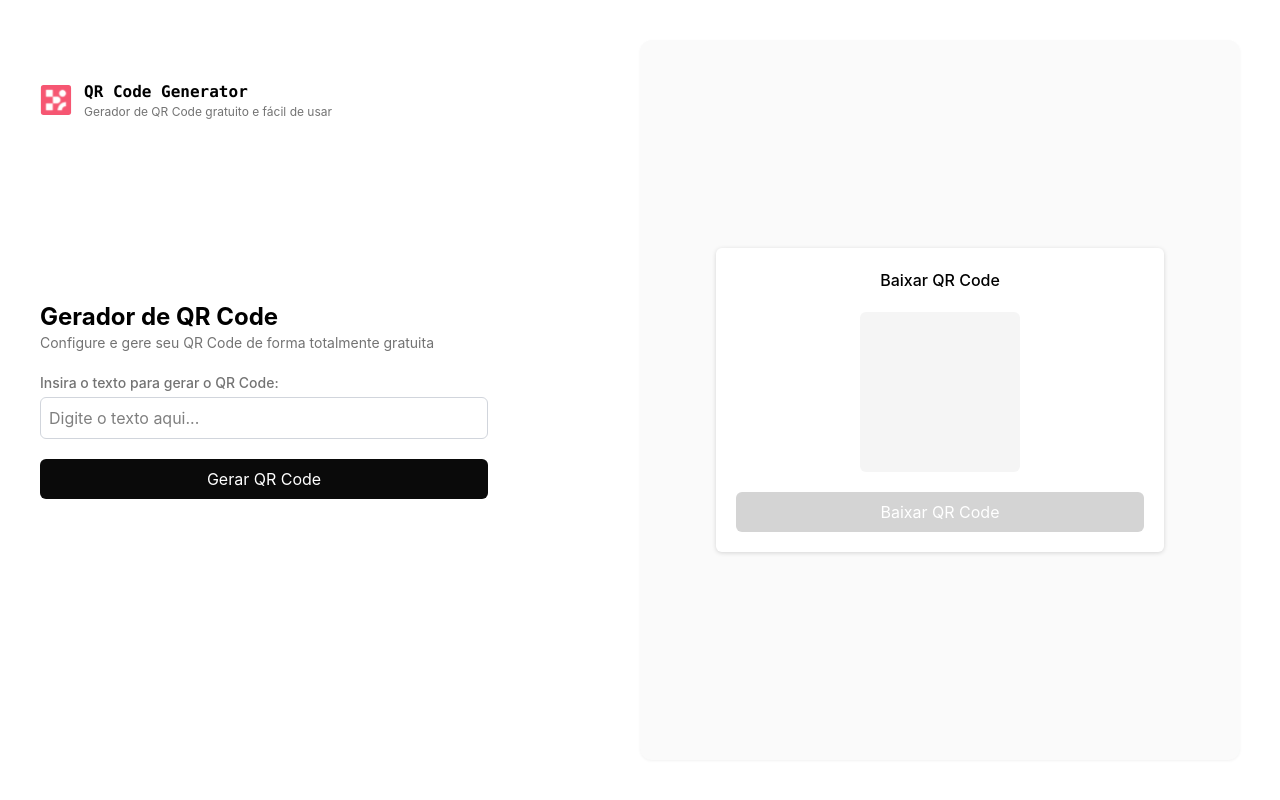
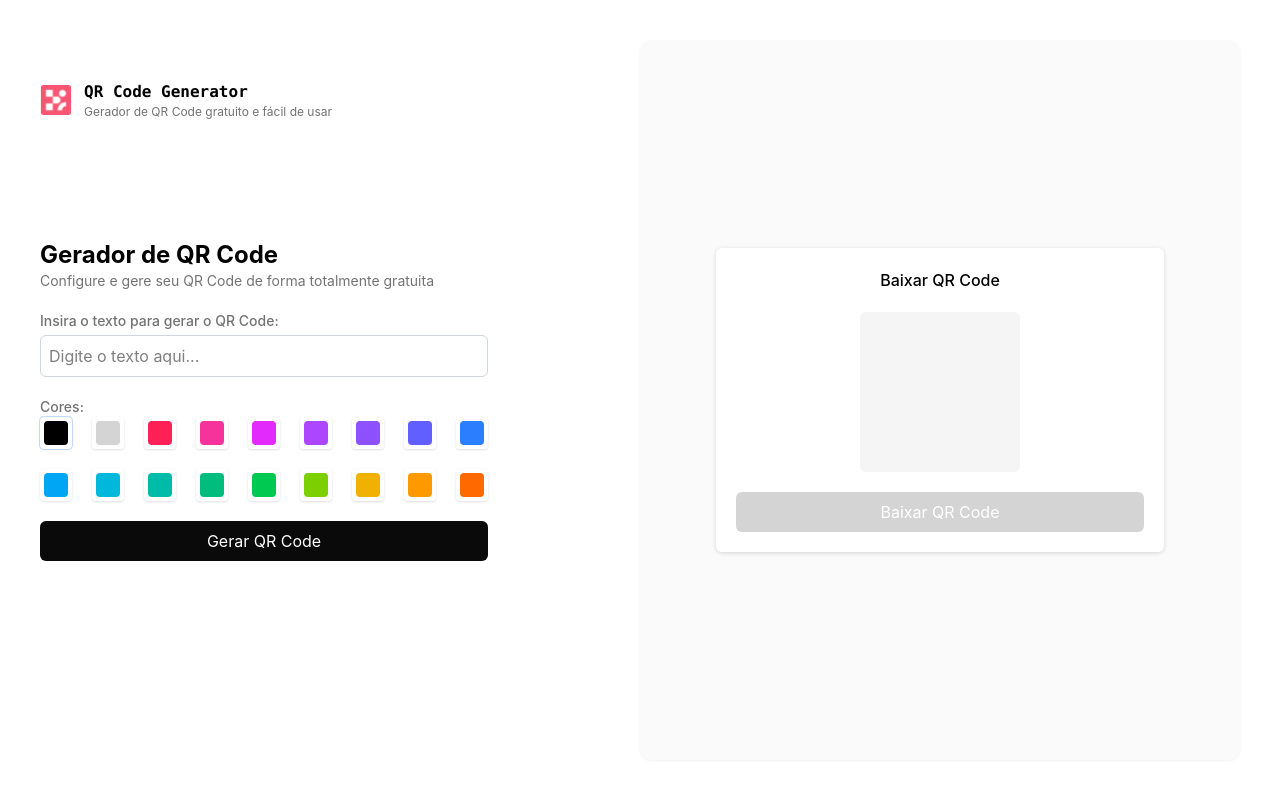
Before and after one commit to httpsGabrielle/react-qr-code-generator, a React (Vite) app: page /qrcode in a window 1280 px wide. Shown: the top 800 px of the page. Built offline with nearby package versions, Linux system fonts and the light colour scheme.

Commit message:
feat: adiciona suporte para seleção de cor no QR Code e refatora componentes relacionados

```diff
--- a/src/components/QrcodeGenerator.jsx
+++ b/src/components/QrcodeGenerator.jsx
@@ -2,7 +2,12 @@ import { useRef, useState } from 'react';
 import { QRCodeCanvas, QRCodeSVG } from 'qrcode.react';
 import Button from './Button';
 
-export default function QrcodeGenerator({ text, size = { width: 160, height: 160 }, allowsDownload = true }) {
+export default function QrcodeGenerator({
+	text,
+	fgColor = '#00000',
+	size = { width: 160, height: 160 },
+	allowsDownload = true,
+}) {
 	const qrRef = useRef();
 
 	function handleDownload() {
@@ -20,10 +25,10 @@ export default function QrcodeGenerator({ text, size = { width: 160, height: 160
 		<>
 			<div
 				ref={qrRef}
-				className="mx-auto bg-neutral-100 rounded-md p-1"
+				className="mx-auto bg-neutral-100 rounded-md"
 				style={{ width: `${size.width}px`, height: `${size.height}px` }}
 			>
-				{text && <QRCodeCanvas value={text} size={QR_SIZE} />}
+				{text && <QRCodeCanvas value={text} size={QR_SIZE} fgColor={fgColor} marginSize={1} />}
 			</div>
 
 			<Button
--- a/src/pages/Home/QrcodeForm.jsx
+++ b/src/pages/Home/QrcodeForm.jsx
@@ -1,14 +1,40 @@
 import { useState } from 'react';
 import Button from '../../components/Button';
+import colors from 'tailwindcss/colors';
+
+// Carrega as cores do Tailwind CSS para exibição no seletor de cores, filtrando apenas as cores mais atrativas
+const tailwindColors = Object.entries(colors)
+	.filter(([_, value], index) => typeof value === 'object' && value[500] && index >= 15)
+	.map(([colorName, shades]) => shades[500])
+	.reverse();
 
 export default function Home({ onSubmitForm }) {
 	const [text, setText] = useState(''); // # Estado para armazenar o link ou texto a ser convertido em QR Code
+	const [fgColor, setFgColor] = useState('#000000'); // # Estado para armazenar a cor selecionada para o QR Code (opcional)
+
+	const colorsOptions = [
+		'#000000', // Preto (padrão)
+		'#D4D4D4', // Cinza claro
+		...tailwindColors, // Cores do Tailwind CSS
+	];
 
 	// Função para lidar com o envio do formulário e geração do QR Code
 	function handleSubmit() {
 		// TO-DO: Implementar verificações antes de gerar o QR Code
-		onSubmitForm({ text });
+		onSubmitForm({ text, fgColor });
 	}
+
+	// Componente para pré-visualização das cores disponíveis
+	const ColorPreview = ({ color, selected }) => {
+		return (
+			<div
+				className={`p-1 rounded shadow cursor-pointer ${selected ? 'ring-1 ring-blue-200' : ''}`}
+				onClick={() => setFgColor(color)}
+			>
+				<div className="w-6 h-6 rounded" style={{ backgroundColor: color }}></div>
+			</div>
+		);
+	};
 
 	return (
 		<div className="flex-1 h-full">
@@ -37,6 +63,16 @@ export default function Home({ onSubmitForm }) {
 					/>
 				</div>
 
+				{/* Cor para foreground/traços do QRCODE */}
+				<div>
+					<p className="text-sm text-neutral-500 font-medium">Cores:</p>
+					<div className="flex flex-wrap gap-5">
+						{colorsOptions.map((option, index) => (
+							<ColorPreview key={index} color={option} selected={fgColor === option} />
+						))}
+					</div>
+				</div>
+
 				{/* Botão para gerar o QR Code */}
 				<Button
 					onClick={() => {
--- a/src/pages/Home/QrcodeView.jsx
+++ b/src/pages/Home/QrcodeView.jsx
@@ -1,13 +1,12 @@
 import QrcodeGenerator from '../../components/QrcodeGenerator';
 
-export default function QrcodeView({ text }) {
-	console.log('text', text);
+export default function QrcodeView(props) {
 	return (
 		<div className="h-full flex-1 bg-neutral-50 rounded-xl drop-shadow-xs flex flex-col gap-5 items-center justify-center">
 			<div className="w-md bg-white rounded-md drop-shadow-sm p-5 flex flex-col justify-center items-center gap-5">
 				<h2 className="text-md font-medium text-center">Baixar QR Code</h2>
 				{/* Aqui ficará o QR Code gerado */}
-				<QrcodeGenerator text={text} />
+				<QrcodeGenerator {...props} />
 			</div>
 		</div>
 	);
--- a/src/pages/Home/index.jsx
+++ b/src/pages/Home/index.jsx
@@ -8,12 +8,11 @@ import QrcodeView from './QrcodeView';
 // ----------------------------------------------------------------
 
 export default function Home() {
-	const [QRCodeText, setQRCodeText] = useState(''); // Estado para armazenar o link ou texto a ser convertido em QR Code
+	const [design, setDesign] = useState({}); // # Estado para armazenar o design do QR Code a ser gerado
 
 	// Função para lidar com o envio do formulário e geração do QR Code
 	function handleSubmit(e) {
-		const { text } = e || {};
-		setQRCodeText(text);
+		setDesign(e || {});
 	}
 
 	return (
@@ -25,7 +24,7 @@ export default function Home() {
 							handleSubmit(e);
 						}}
 					/>
-					<QrcodeView text={QRCodeText} />
+					<QrcodeView {...design} />
 				</div>
 			</div>
 		</>
```
